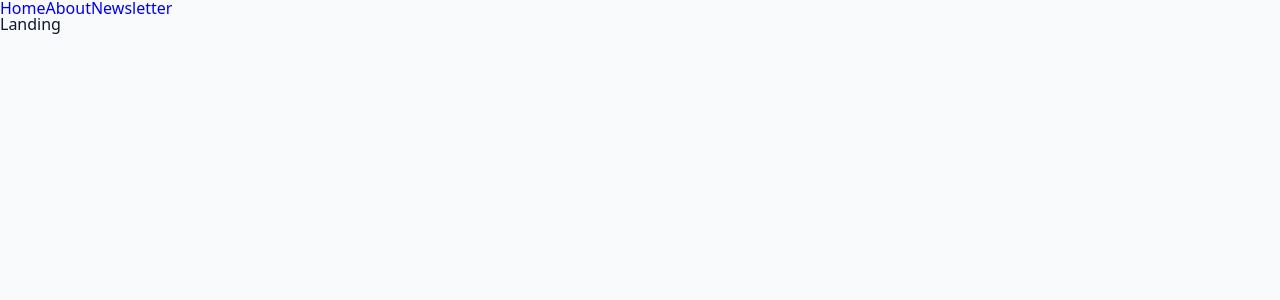
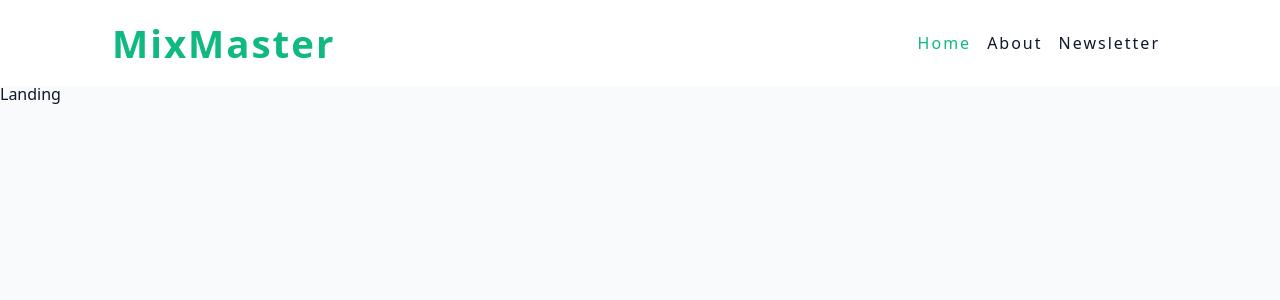
Before and after one commit to adityapatidar31/cocktail-compass-react, a React (Vite) app: page / in a window 1280 px wide. Shown: the top 300 px of the page. Built offline with nearby package versions, Linux system fonts and the light colour scheme.

Commit message:
install styled-components library and add css to nav bar

```diff
--- a/package.json
+++ b/package.json
@@ -12,7 +12,8 @@
   "dependencies": {
     "react": "^18.3.1",
     "react-dom": "^18.3.1",
-    "react-router-dom": "^6.28.0"
+    "react-router-dom": "^6.28.0",
+    "styled-components": "^6.1.13"
   },
   "devDependencies": {
     "@eslint/js": "^9.13.0",
--- a/src/components/Navbar.jsx
+++ b/src/components/Navbar.jsx
@@ -1,10 +1,11 @@
 import { NavLink } from "react-router-dom";
-
+import styled from "styled-components";
+import Wrapper from "../assets/wrappers/Navbar";
 function Navbar() {
   return (
-    <nav>
+    <Wrapper>
       <div className="nav-center">
-        <span className="logo">
+        <span className="logo">MixMaster</span>
         <div className="nav-links">
           <NavLink to="/" className="nav-link">
             Home
@@ -16,9 +17,8 @@ function Navbar() {
             Newsletter
           </NavLink>
         </div>
-        </span>
       </div>
-    </nav>
+    </Wrapper>
   );
 }
 
```
Also changed, not shown: 1 other file (tests, documents, lock files or other folders). Lines whose indentation alone changed are shown as unchanged.
